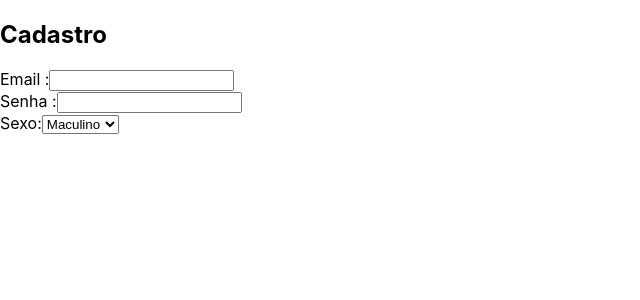
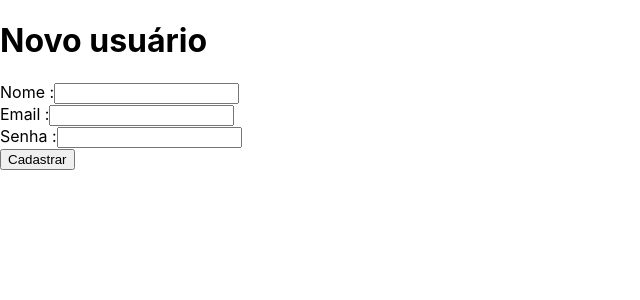
Before and after one commit to JoaoBijos/Curso-React-JS-, a React (Create React App) app: page / in a window 1280 px wide. Shown: the top 300 px of the page, without its empty margins (0-640 px from the left). Built offline with nearby package versions, Linux system fonts and the light colour scheme.

Commit message:
Praticando formulários

```diff
--- a/src/App.js
+++ b/src/App.js
@@ -4,34 +4,55 @@ class App extends Component {
   constructor(props) {
     super(props);
     this.state = {
-      email: '',
-      senha: '',
-      sexo: ''
+      nome: "",
+      email: "",
+      senha: "",
     };
 
+    this.cadastrar = this.cadastrar.bind(this)
+  }
+
+  cadastrar(event){
+    const {nome,email,senha} = this.state
+
+    if(nome != '' && email != '' && senha != ''){
+      alert(`Nome: ${nome} \nEmail: ${email} \nSenha: ${senha}`)
+    } else{
+      alert('Preencha todos os campos antes de cadastrar')
+    }
+
+    // pegamos o evento que chamamos esta função para que a página não atualize
+    event.preventDefault()
   }
 
   render() {
     return (
       <div>
-        <h2>Cadastro</h2>
-        Email :
-        <input type='email' name='email' value={this.state.email}
-               onChange={(e) => this.setState({email: e.target.value})}/><br/>
-        Senha :
-        <input type='password' name='senha' value={this.state.senha}
-               onChange={(e) => this.setState({senha: e.target.value})}/><br/>
-        Sexo:
-        <select name='sexo' value={this.state.sexo} onChange={(e) => this.setState({sexo: e.target.value})}>
-          <option value='masculino'>Maculino</option>
-          <option value='feminino'>Feminino</option>
-        </select>
-
-        <div>
-          <h3>{this.state.email}</h3>
-          <h3>{this.state.senha}</h3>
-          <h3>{this.state.sexo}</h3>
-        </div>
+        <h1>Novo usuário</h1>
+        <form onSubmit={this.cadastrar}>
+          <label>Nome :</label>
+          <input
+            type="text"
+            value={this.state.nome}
+            onChange={(e) => this.setState({ nome: e.target.value })}
+          />
+          <br/>
+          <label>Email :</label>
+          <input
+            type="email"
+            value={this.state.email}
+            onChange={(e) => this.setState({ email: e.target.value })}
+          />
+          <br/>
+          <label>Senha :</label>
+          <input
+            type="password"
+            value={this.state.senha}
+            onChange={(e) => this.setState({ senha: e.target.value })}
+          />
+          <br/>
+          <button type='submit'>Cadastrar</button>
+        </form>
       </div>
     );
   }
```
Also changed, not shown: 1 other file (tests, documents, lock files or other folders).
